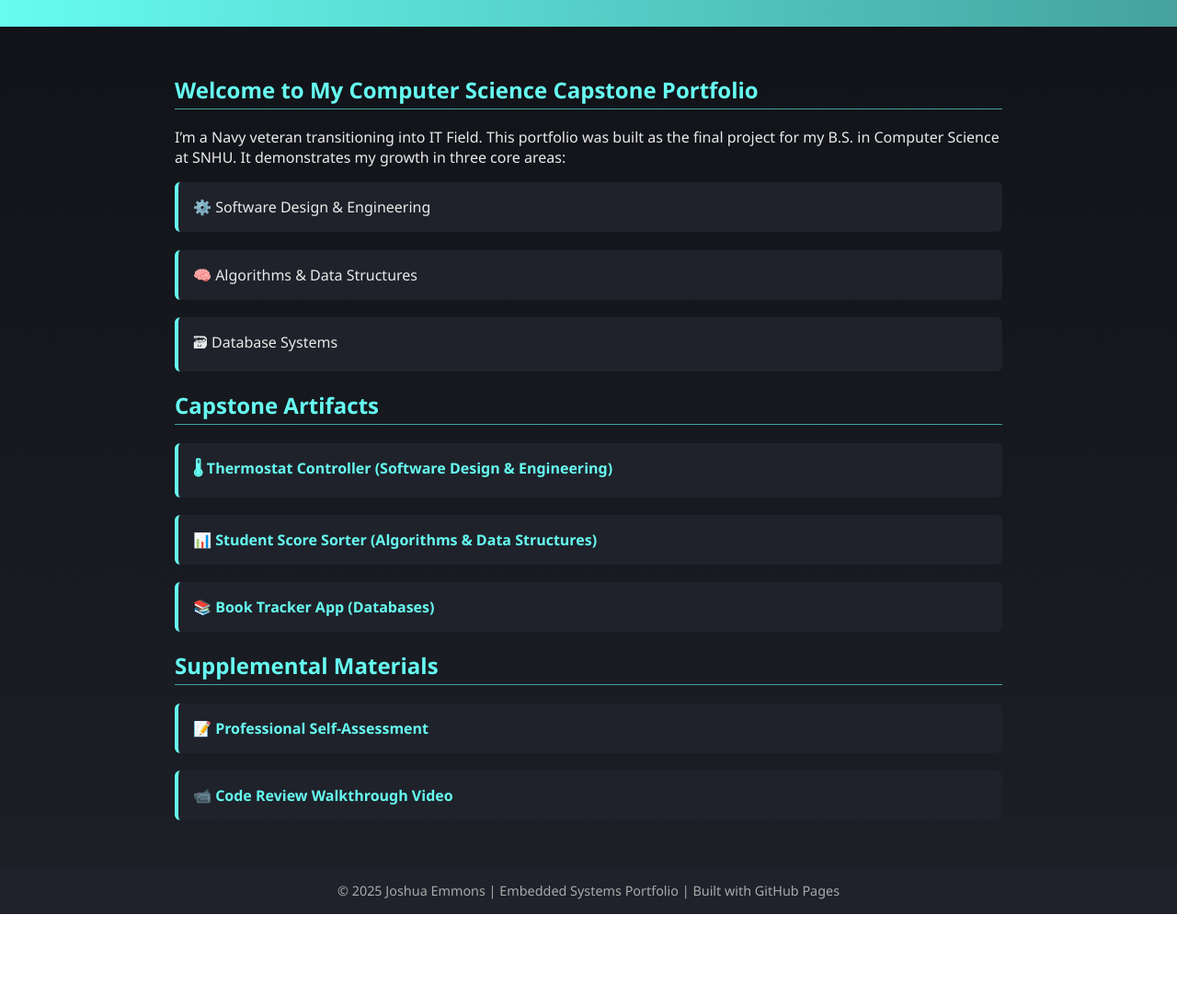
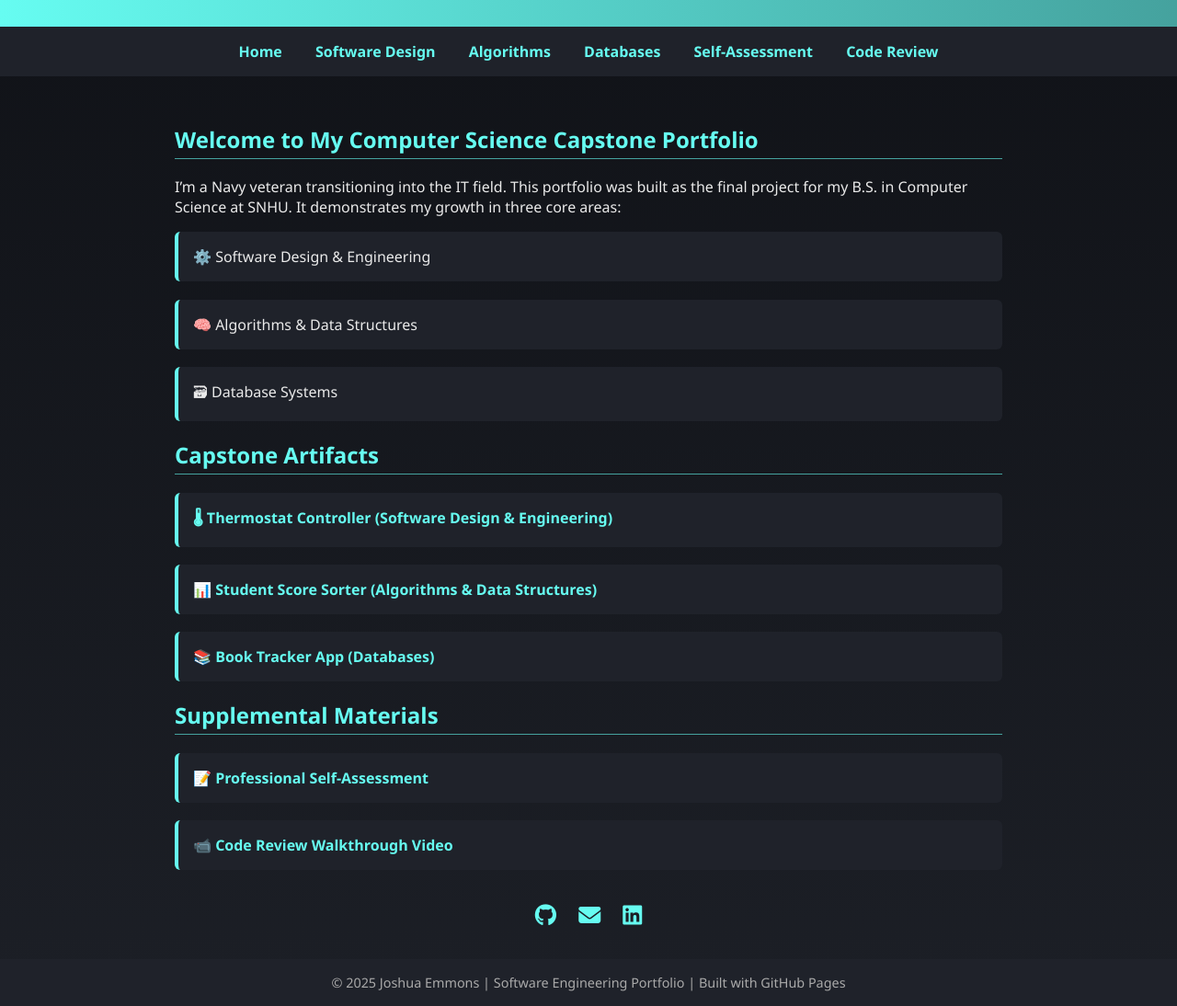
Before and after one commit to Pixelspacecowboy/pixelspacecowboy.github.io, a plain HTML site: page index.html in a window 1280 px wide. Shown: the part 140-1234 px from the top of the page at 92% size. Before the commit the page ends 1134 px from the top, so only its background shows below. Drawn offline with Linux system fonts and the light colour scheme.

Commit message:
Update index.html
1.1 Update

```diff
--- a/index.html
+++ b/index.html
@@ -3,7 +3,8 @@
 <head>
   <meta charset="UTF-8" />
   <meta name="viewport" content="width=device-width, initial-scale=1.0"/>
-  <title>Joshua Emmons | Software Portfolio</title>
+  <title>Joshua Emmons | Software Engineering Portfolio</title>
+  <link rel="stylesheet" href="https://cdnjs.cloudflare.com/ajax/libs/font-awesome/6.5.0/css/all.min.css" />
   <style>
     body {
       font-family: 'Segoe UI', sans-serif;
@@ -13,39 +14,65 @@
       color: #eaeaea;
       animation: fadeIn 1.2s ease-in;
     }
+
     @keyframes fadeIn {
       from { opacity: 0; }
       to { opacity: 1; }
     }
+
     header {
       background: linear-gradient(90deg, #66fcf1, #45a29e);
       padding: 2rem;
       text-align: center;
       color: #0f1116;
     }
+
     h1 {
       font-size: 2.5rem;
       margin: 0;
     }
+
     p.subtitle {
       font-size: 1.1rem;
       margin-top: 0.5rem;
       color: #0f1116;
     }
+
+    nav {
+      background-color: #1f222a;
+      text-align: center;
+      padding: 1rem;
+    }
+
+    nav a {
+      color: #66fcf1;
+      margin: 0 1rem;
+      font-weight: bold;
+      text-decoration: none;
+    }
+
+    nav a:hover {
+      text-decoration: underline;
+      color: #ffffff;
+    }
+
     section {
       padding: 2rem;
       max-width: 900px;
       margin: auto;
     }
+
     h2 {
       color: #66fcf1;
       border-bottom: 1px solid #45a29e;
       padding-bottom: 0.25rem;
     }
+
     ul {
       list-style: none;
       padding: 0;
     }
+
     li {
       margin-bottom: 1.2rem;
       padding: 1rem;
@@ -54,18 +81,38 @@
       transition: transform 0.2s ease-in-out;
       border-radius: 6px;
     }
+
     li:hover {
       transform: translateX(5px);
       background: #2c303a;
     }
+
     a {
       color: #66fcf1;
       font-weight: bold;
       text-decoration: none;
     }
+
     a:hover {
       text-decoration: underline;
     }
+
+    .icon-links {
+      text-align: center;
+      margin-top: 2rem;
+    }
+
+    .icon-links a {
+      margin: 0 10px;
+      color: #66fcf1;
+      font-size: 1.5rem;
+      transition: color 0.3s;
+    }
+
+    .icon-links a:hover {
+      color: #ffffff;
+    }
+
     footer {
       background-color: #1f222a;
       text-align: center;
@@ -73,23 +120,38 @@
       font-size: 0.9rem;
       color: #aaa;
     }
+
     @media (max-width: 600px) {
       h1 {
         font-size: 2rem;
+      }
+      nav a {
+        display: block;
+        margin: 0.5rem 0;
       }
     }
   </style>
 </head>
 <body>
+
   <header>
     <h1>Joshua Emmons</h1>
     <p class="subtitle">Retired Navy | Software Engineer | CS 499 Capstone</p>
   </header>
 
+  <nav>
+    <a href="index.html">Home</a>
+    <a href="software-design.html">Software Design</a>
+    <a href="algorithms.html">Algorithms</a>
+    <a href="databases.html">Databases</a>
+    <a href="self-assessment.html">Self-Assessment</a>
+    <a href="code-review.html">Code Review</a>
+  </nav>
+
   <section>
     <h2>Welcome to My Computer Science Capstone Portfolio</h2>
     <p>
-      I’m a Navy veteran transitioning into IT Field. This portfolio was built as the final project for my B.S. in Computer Science at SNHU. It demonstrates my growth in three core areas:
+      I’m a Navy veteran transitioning into the IT field. This portfolio was built as the final project for my B.S. in Computer Science at SNHU. It demonstrates my growth in three core areas:
     </p>
     <ul>
       <li>⚙️ Software Design & Engineering</li>
@@ -109,10 +171,16 @@
       <li><a href="self-assessment.html">📝 Professional Self-Assessment</a></li>
       <li><a href="code-review.html">📹 Code Review Walkthrough Video</a></li>
     </ul>
+
+    <div class="icon-links">
+      <a href="https://github.com/Pixelspacecowboy" target="_blank" title="GitHub"><i class="fab fa-github"></i></a>
+      <a href="mailto:joshua.emmons101@gmail.com" title="Email"><i class="fas fa-envelope"></i></a>
+      <a href="https://www.linkedin.com/in/joshua-emmons-3b42161b9/" target="_blank" title="LinkedIn"><i class="fab fa-linkedin"></i></a>
+    </div>
   </section>
 
   <footer>
-    &copy; 2025 Joshua Emmons | Embedded Systems Portfolio | Built with GitHub Pages
+    &copy; 2025 Joshua Emmons | Software Engineering Portfolio | Built with GitHub Pages
   </footer>
 </body>
 </html>
```
